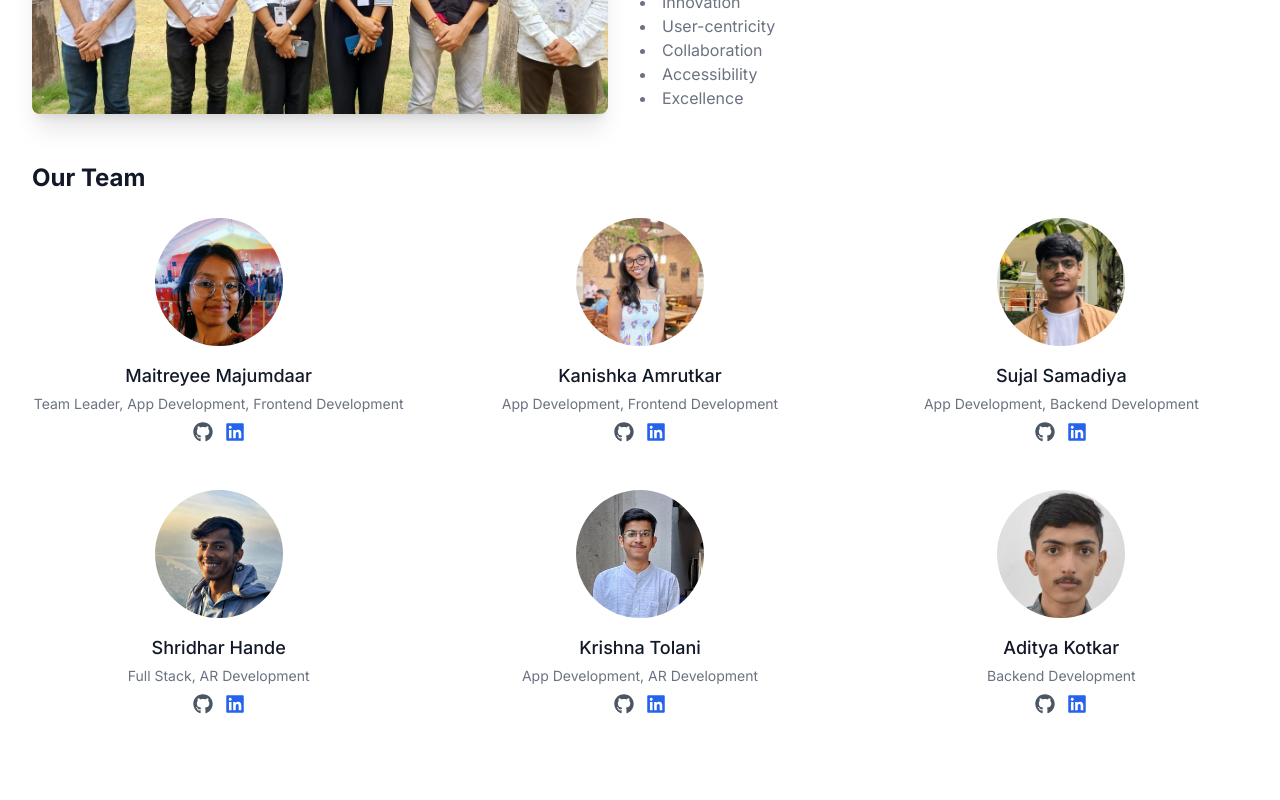
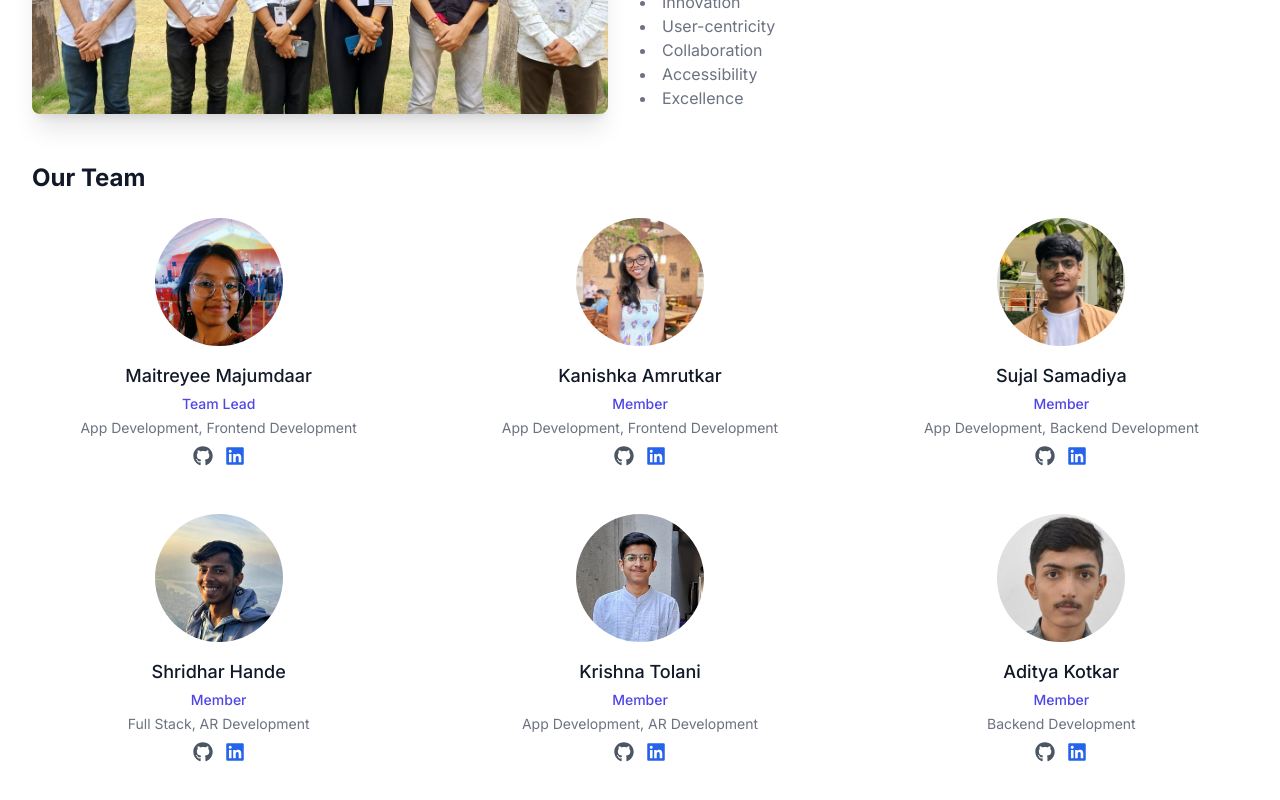
Before and after one commit to AdityaKotkar47/sih-index, a Next.js app: page / in a window 1280 px wide. Shown: the part 2790-3590 px from the top of the page. Before the commit the page ends 3568 px from the top, so only its background shows below. Built offline with nearby package versions, Linux system fonts and the light colour scheme.

Commit message:
add team roles

```diff
--- a/components/AboutSection.js
+++ b/components/AboutSection.js
@@ -4,7 +4,7 @@ import Image from 'next/image';
 import { FaGithub, FaLinkedin } from 'react-icons/fa';
 import { motion } from 'framer-motion';
 
-const TeamMember = ({ name, role, github, linkedin, image }) => (
+const TeamMember = ({ name, role, skills, github, linkedin, image }) => (
   <motion.div
     className="flex flex-col items-center"
     initial={{ opacity: 0, y: 20 }}
@@ -21,7 +21,8 @@ const TeamMember = ({ name, role, github, linkedin, image }) => (
       />
     </div>
     <h4 className="mt-4 text-lg font-medium text-gray-900 dark:text-white">{name}</h4>
-    <p className="mt-1 text-sm text-gray-500 dark:text-gray-400">{role}</p>
+    <p className="mt-1 text-sm text-indigo-600 dark:text-indigo-400 font-medium">{role}</p>
+    <p className="mt-1 text-sm text-gray-500 dark:text-gray-400">{skills}</p>
     <div className="mt-2 flex space-x-3">
       <a href={github} target="_blank" rel="noopener noreferrer" className="text-gray-600 dark:text-gray-400 hover:text-gray-900 dark:hover:text-white">
         <FaGithub size={20} />
@@ -37,42 +38,48 @@ const TeamSection = () => {
   const teamMembers = [
     {
       name: 'Maitreyee Majumdaar',
-      role: 'Team Leader, App Development, Frontend Development',
+      role: 'Team Lead',
+      skills: 'App Development, Frontend Development',
       github: 'https://github.com/maitreyee',
       linkedin: 'https://www.linkedin.com/in/maitreyee',
       image: 'maitreyee.jpg',
     },
     {
       name: 'Kanishka Amrutkar',
-      role: 'App Development, Frontend Development',
+      role: 'Member',
+      skills: 'App Development, Frontend Development',
       github: 'https://github.com/kanishka',
       linkedin: 'https://www.linkedin.com/in/kanishka',
       image: 'kanishka.jpg',
     },
     {
       name: 'Sujal Samadiya',
-      role: 'App Development, Backend Development',
+      role: 'Member',
+      skills: 'App Development, Backend Development',
       github: 'https://github.com/sujal',
       linkedin: 'https://www.linkedin.com/in/sujal',
       image: 'sujal.jpg',
     },
     {
       name: 'Shridhar Hande',
-      role: 'Full Stack, AR Development',
+      role: 'Member',
+      skills: 'Full Stack, AR Development',
       github: 'https://github.com/shridhar',
       linkedin: 'https://www.linkedin.com/in/shridhar',
       image: 'shridhar.jpg',
     },
     {
       name: 'Krishna Tolani',
-      role: 'App Development, AR Development',
+      role: 'Member',
+      skills: 'App Development, AR Development',
       github: 'https://github.com/krishna',
       linkedin: 'https://www.linkedin.com/in/krishna',
       image: 'krishna.jpg',
     },
     {
       name: 'Aditya Kotkar',
-      role: 'Backend Development',
+      role: 'Member',
+      skills: 'Backend Development',
       github: 'https://github.com/aditya',
       linkedin: 'https://www.linkedin.com/in/aditya',
       image: 'aditya.jpg',
```
